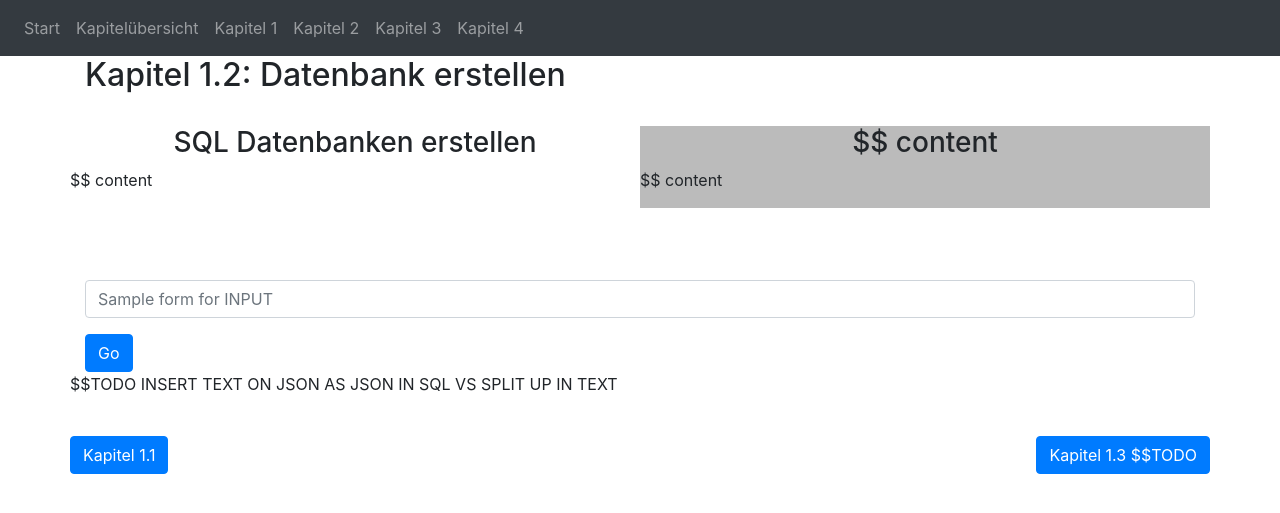
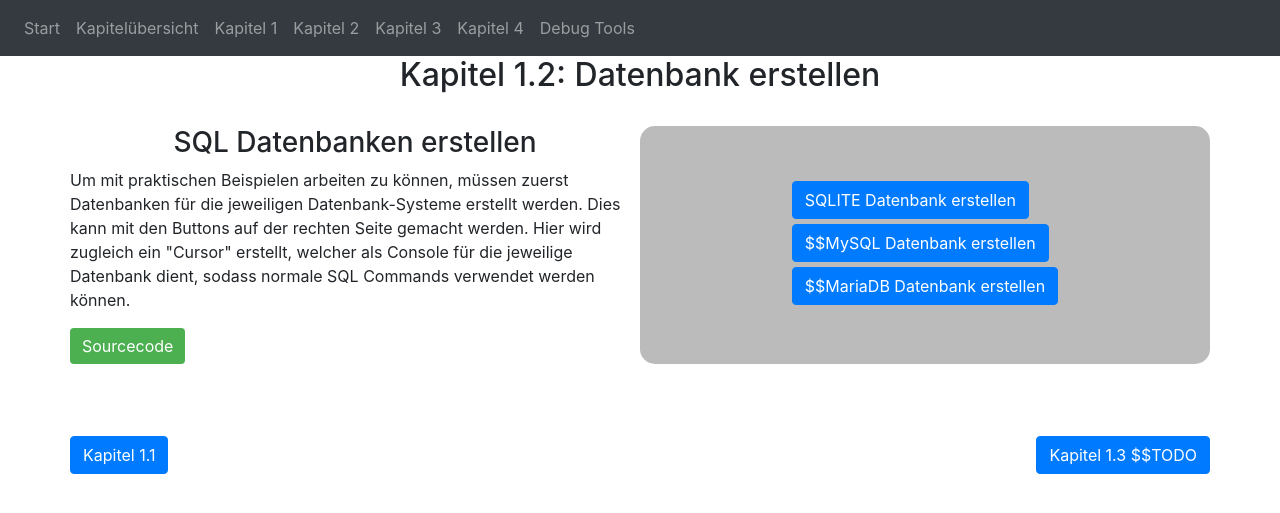
Before and after one commit to Cybrasaurus/Integrationsseminar, a Flask app: page /chapter_1_2 in a window 1280 px wide. Shown: the top 513 px of the page. Run offline with Flask 2, Linux system fonts and the light colour scheme; some libraries are stand-ins or nearby versions.

Commit message:
24.01 Updates

```diff
--- a/launch_server.py
+++ b/launch_server.py
@@ -14,3 +14,5 @@ if __name__ == "__main__":
 #todo grab video link from coding and in the comments in this doc
 #todo overview page with all the chapters
 #todo links and jumping in navbar + buttons
+
+#todo autoconnect to cursors of the different DB-s currently only done on bootup
--- a/website/chapter_1.py
+++ b/website/chapter_1.py
@@ -1,6 +1,11 @@
 from flask import Blueprint, render_template, request, redirect, url_for, flash
+import logging
 
 chapter_1 = Blueprint("chapter1", __name__)
+logging.basicConfig(level=logging.INFO)
+
+sqlite_connection = None
+sqlite_cursor = None
 
 
 # Chapter 1------------------------------------------------------------------------------------------------------------
@@ -17,9 +22,66 @@ def chapter_1_1():
 
 @chapter_1.route("chapter_1_2", methods=["GET", "POST"])
 def chapter_1_2_create_db():
+    global sqlite_connection
+    global sqlite_cursor
+    # chapter handles the creation of SQL Databases
 
     if request.method == 'POST':
-        sample_throughput = request.form.get("sample_form")
-        print(sample_throughput)
+        # check which button is pressed
+        if request.form["create_db"] == "sqlite_db":
+            # create SQLITE Database
+            from .sql_handling.SQLITE import sqlite_commands as PYsqlite
+            conn_and_cursor = PYsqlite.create_sql_database()
+            sqlite_connection = conn_and_cursor[0]
+            sqlite_cursor = conn_and_cursor[1]
+            logging.info("Created SQLITE Database")
+            flash("Success, SQLITE Database created", category="success")
+
+        elif request.form["create_db"] == "mysql_db":
+            # create MySQL Database
+            logging.error("MYSQL Database not yet implemented")
+            flash("Error, MYSQL Database not yet implemented", category="error")
+
+        elif request.form["create_db"] == "maria_db":
+            # create MariaDB Database
+            logging.error("MariaDB Database not yet implemented")
+            flash("Error, MariaDB Database not yet implemented", category="error")
 
     return render_template("chapter_1_2.html")
+# end chapter_1_2_create_db()
+
+
+@chapter_1.route("/chapter_1_2_sourcecode")
+def chapter_1_2_sourcecode():
+    from .functions_other import read_py_and_return_part as rprp
+
+    flask_content = rprp("website/chapter_1.py", "chapter_1_2_create_db()")
+    sqlite_content = rprp("website/sql_handling/SQLITE/sqlite_commands.py", "create_sql_database()")
+    mysql_content = "$$PLACEHOLDER"
+    mariadb_content = "$$PLACEHOLDER"
+
+    return render_template("chapter_1_2_sourcecode.html", flask_server_source=flask_content,
+                           sqlite_source=sqlite_content, mysql_source=mysql_content, mariadb_source=mariadb_content)
+
+
+@chapter_1.route("/chapter_1_3")
+def chapter_1_3():
+    # populate Databases with sample table containing text and integer to test functionality
+    if sqlite_cursor is None:
+        flash("Error, no cursor exists yet, type is null")
+    else:
+        sqlite_cursor.executescript("""
+            Drop TABLE if EXISTS tester;
+
+            CREATE TABLE tester(
+            "Name" TEXT NOT NULL,
+            "Alter" INTEGER NOT NULL)
+        """)
+        sqlite_cursor.execute("INSERT INTO tester VALUES (?,?)", "Max Mustermann", "20")
+        # TODO read in the actual sql commands for the web page
+    # TODO rest of function
+    pass
+# end chapter_1_3()
+
+
+# TODO chapter 1.3 source code page
--- /dev/null
+++ b/website/sql_handling/MariaDB/placeholder.py
@@ -0,0 +1 @@
+#
--- a/website/templates/base.html
+++ b/website/templates/base.html
@@ -26,6 +26,15 @@
       .column {
         flex: 50%;
       }
+
+      .source_code_button {
+        background-color: #4CAF50;
+        border: 0px;
+      }
+      .source_code_button:hover {
+      background-color:#317500;
+      transition: 0.7s;
+  }
   </style>
 
 
@@ -70,6 +79,8 @@
            <a class="nav-item nav-link" id="chapter3" href="/chapter_3">Kapitel 3</a>
            <a class="nav-item nav-link" id="chapter4" href="/chapter_4">Kapitel 4</a>
 
+          <a class="nav-item nav-link" id="debug_page" href="/debug_page">Debug Tools</a>
+
 
 
 
--- a/website/templates/chapter_1_2.html
+++ b/website/templates/chapter_1_2.html
@@ -3,52 +3,54 @@
 
 {% block content %}
 
-<h2>Kapitel 1.2: Datenbank erstellen</h2>
+<h2 align="center">Kapitel 1.2: Datenbank erstellen</h2>
 <br>
 
 <div class="row">
     <div class="column">
         <h3 align="center">SQL Datenbanken erstellen</h3>
         <p>
-            $$ content
+            Um mit praktischen Beispielen arbeiten zu können, müssen zuerst Datenbanken für die jeweiligen Datenbank-Systeme
+            erstellt werden. Dies kann mit den Buttons auf der rechten Seite gemacht werden. Hier wird zugleich ein
+            "Cursor" erstellt, welcher als Console für die jeweilige Datenbank dient, sodass normale SQL Commands
+            verwendet werden können.
         </p>
+        <button class="btn btn-primary source_code_button" onclick="window.location.href='/chapter_1_2_sourcecode'">Sourcecode</button>
 
     </div>
-    <div class="column" style="background-color:#bbb;">
-        <h3 align="center">$$ content</h3>
-        $$ content
-        </pre>
+
+    <style>
+        .center_buttons{
+            display: flex;
+            justify-content: center;
+            align-items: center;
+        }
+    </style>
+
+    <div class="column center_buttons" style="background-color:#bbb; border-radius: 15px">
+            <style>
+                .spacing_class{
+                margin-bottom: 5px;
+                }
+            </style>
+            <form method="POST">
+                <button name="create_db" value="sqlite_db" type="submit" class="btn btn-primary spacing_class">SQLITE Datenbank erstellen</button> <br>
+                <button name="create_db" value="mysql_db" type="submit" class="btn btn-primary spacing_class">$$MySQL Datenbank erstellen</button> <br>
+                <button name="create_db" value="maria_db" type="submit" class="btn btn-primary spacing_class">$$MariaDB Datenbank erstellen</button> <br>
+            </form>
+        </div>
 
 
     </div>
-</div>
+
+
 <br>
 
 <br>
-<form method="POST">
 
-    <div class="form-group">
-        <br>
-        <input
-            type="search"
-            class="form-control"
-            id="sample_form"
-            name="sample_form"
-            placeholder="Sample form for INPUT"
-        />
-    </div>
-
-    <button type="submit" class="btn btn-primary">Go</button>
-
-</form>
 
 <div class="row">
-    <div class="column">
-        <p>
-            $$TODO INSERT TEXT ON JSON AS JSON IN SQL VS SPLIT UP IN TEXT
-        </p>
 
-    </div>
 </div>
 
 <br>
--- a/website/templates/landing_page.html
+++ b/website/templates/landing_page.html
@@ -33,7 +33,7 @@
         </p>
 
     </div>
-    <div class="column" style="background-color:#bbb;">
+    <div class="column" style="background-color:#bbb; border-radius: 15px">
         <h3 align="center">Beispiel JSON</h3>
         <pre id="json">
             <script>
--- a/website/views.py
+++ b/website/views.py
@@ -18,3 +18,8 @@ def home():
 @views.route("/chapters")
 def chapters():
     return render_template("chapter_overview.html")
+
+
+@views.route("/debug_page")
+def debug_page():
+    return render_template("debug_page.html")
```
Also changed, not shown: reading_test_PY.py (added, +15 -0 lines), website/functions_other.py (added, +12 -0 lines), website/sql_handling/SQLITE/sqlite_commands.py (added, +12 -0 lines), website/templates/chapter_1_2_sourcecode.html (added, +25 -0 lines), website/templates/debug_page.html (added, +17 -0 lines), pythonjsondemo.db (deleted), requirements.txt (added), website/sql_handling/MySQL/plceholder.py (added).
